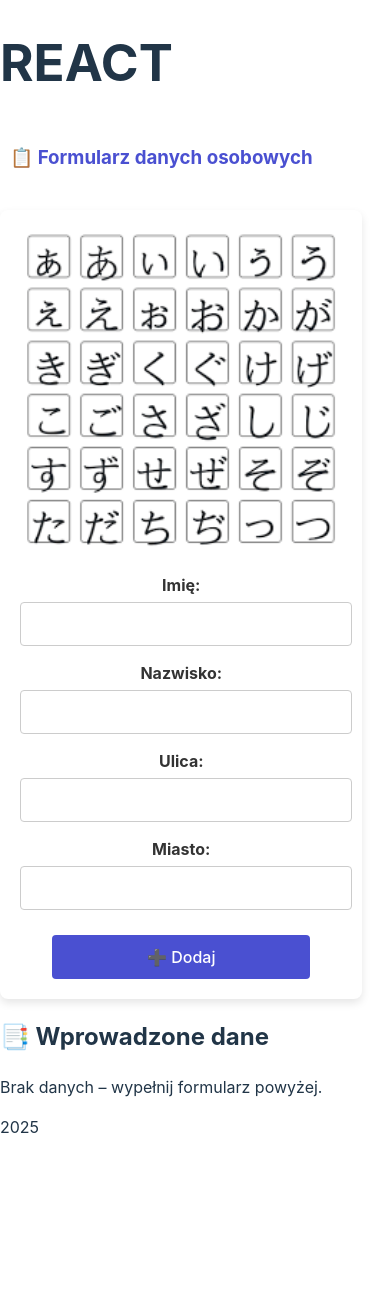
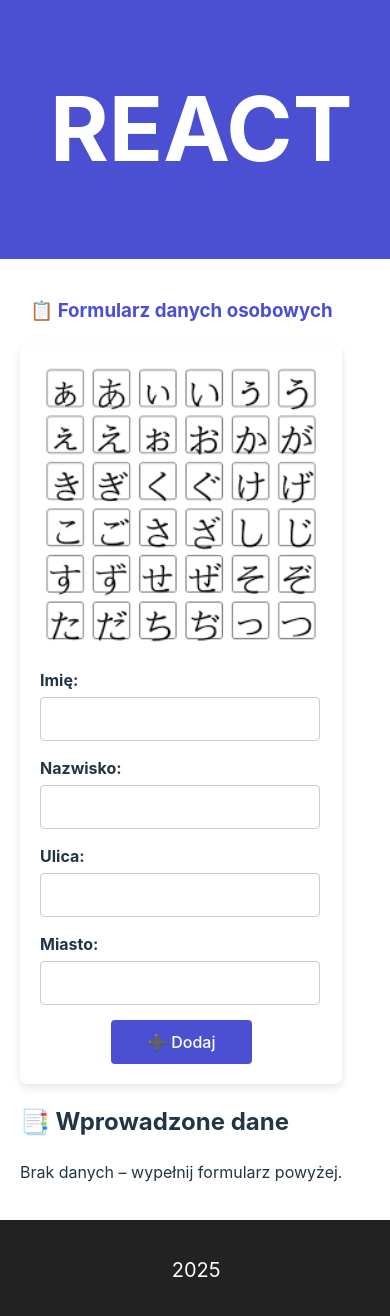
Before and after one commit to Tymekkkkk/vite-react, a React (Vite) app: page / in a window 390 px wide. Shown: the top 1316 px of the page. Before the commit the page ends 1155 px from the top, so only its background shows below. Built offline with nearby package versions, Linux system fonts and the light colour scheme.

Commit message:
Refactor App.css for layout and style improvements
Updated layout styles and improved structure for the application. Adjusted padding, colors, and responsiveness for various elements.

```diff
--- a/src/App.css
+++ b/src/App.css
@@ -1,35 +1,59 @@
-/* Ogólny układ aplikacji */
-.App {
+/* === STRUKTURA 3 DIVÓW === */
+
+.layout {
+  display: flex;
+  flex-direction: column;
+  min-height: 100vh;
+}
+
+/* Górny pasek */
+.top-bar {
+  width: 100%;
+  background: #4a50d1;
+  color: white;
+  padding: 20px;
+  text-align: center;
+  font-size: 28px;
+  font-weight: bold;
+}
+
+/* Środkowy kontener */
+.content {
+  flex: 1;
   max-width: 900px;
   margin: 0 auto;
-  padding: 2rem;
-  font-family: "Segoe UI", Tahoma, Geneva, Verdana, sans-serif;
-  color: #333;
-  text-align: center;
-  background-color: #f4f4f9;  /* Jasny tło dla całej strony */
-  min-height: 100vh;  /* Zapewnia, że strona wypełnia całą wysokość */
-  display: flex;
-  flex-direction: column;
-  justify-content: center;
-  align-items: center;
+  padding: 20px;
 }
 
-/* Nagłówek */
-header {
-  display: flex;
-  flex-direction: column;
-  align-items: center;
-  gap: 15px;
-  color: #4a50d1;
+/* Stopka */
+.footer {
+  width: 100%;
+  background: #222;
+  color: white;
+  text-align: center;
+  padding: 15px;
+  font-size: 20px;
 }
 
-/* Banner w formularzu */
+
+/* === TWOJE ISTNIEJĄCE STYLI DOPASOWANE === */
+
+header {
+  text-align: center;
+  color: #4a50d1;
+  margin-bottom: 15px;
+}
+
+.App { /* już nie potrzebne, ale zostawiam żeby nic się nie sypało */
+  text-align: center;
+}
+
+/* Banner */
 .form-banner {
   width: 100%;
   max-width: 450px;
   border-radius: 10px;
-  display: block;
-  margin: 0 auto 20px;
+  margin-bottom: 20px;
 }
 
 /* Formularz */
@@ -40,29 +64,25 @@
   background: #ffffff;
   border-radius: 8px;
   box-shadow: 0 4px 8px rgba(0, 0, 0, 0.1);
-  width: 100%;
   display: flex;
   flex-direction: column;
   align-items: center;
 }
 
-/* Stylowanie dla inputów */
+/* Inputy */
 form div {
   margin-bottom: 15px;
   width: 100%;
-  text-align: center;
 }
 
 form label {
-  display: block;
   font-weight: bold;
   margin-bottom: 5px;
-  color: #333;
+  display: block;
 }
 
 form input {
   width: 90%;
-  max-width: 400px;
   padding: 12px;
   border: 1px solid #ccc;
   border-radius: 4px;
@@ -78,8 +98,6 @@
   cursor: pointer;
   transition: 0.3s;
   width: 50%;
-  font-size: 16px;
-  margin-top: 10px;
 }
 
 form button:hover {
@@ -89,73 +107,34 @@
 /* Tabela */
 table {
   width: 100%;
-  margin: 30px auto;
+  margin-top: 30px;
   border-collapse: collapse;
   box-shadow: 0 2px 6px rgba(0, 0, 0, 0.1);
 }
 
-table th, table td {
-  border: 1px solid #ddd;
-  padding: 12px;
-  text-align: center;
-}
-
-/* NAGŁÓWEK TABELI */
 table th {
-  background-color: #4a50d1;
+  background: #4a50d1;
   color: white;
 }
 
-/* Styl dla wierszy tabeli */
-table tr {
-  background-color: #eef0ff;   /* jasny delikatny fiolet */
+table td, table th {
+  border: 1px solid #ddd;
+  padding: 12px;
 }
 
-/* Styl przycisku Usuń */
+table tr {
+  background: #eef0ff;
+}
+
+/* Usuń */
 table button {
   background: #d9534f;
   color: white;
   border: none;
   padding: 6px 12px;
   border-radius: 4px;
-  cursor: pointer;
-  transition: background 0.3s;
 }
 
 table button:hover {
   background: #c9302c;
 }
-
-/* Responsywność */
-@media (max-width: 600px) {
-  table, thead, tbody, th, td, tr {
-    display: block;
-  }
-
-  table tr {
-    margin-bottom: 15px;
-    border: 1px solid #ddd;
-    border-radius: 6px;
-    padding: 10px;
-    background: #eef0ff;
-  }
-
-  table td {
-    text-align: left;
-    padding: 8px;
-    border: none;
-    position: relative;
-  }
-
-  table th {
-    display: none;
-  }
-
-  form input {
-    width: 95%;
-  }
-
-  form button {
-    width: 80%;
-  }
-}
```
